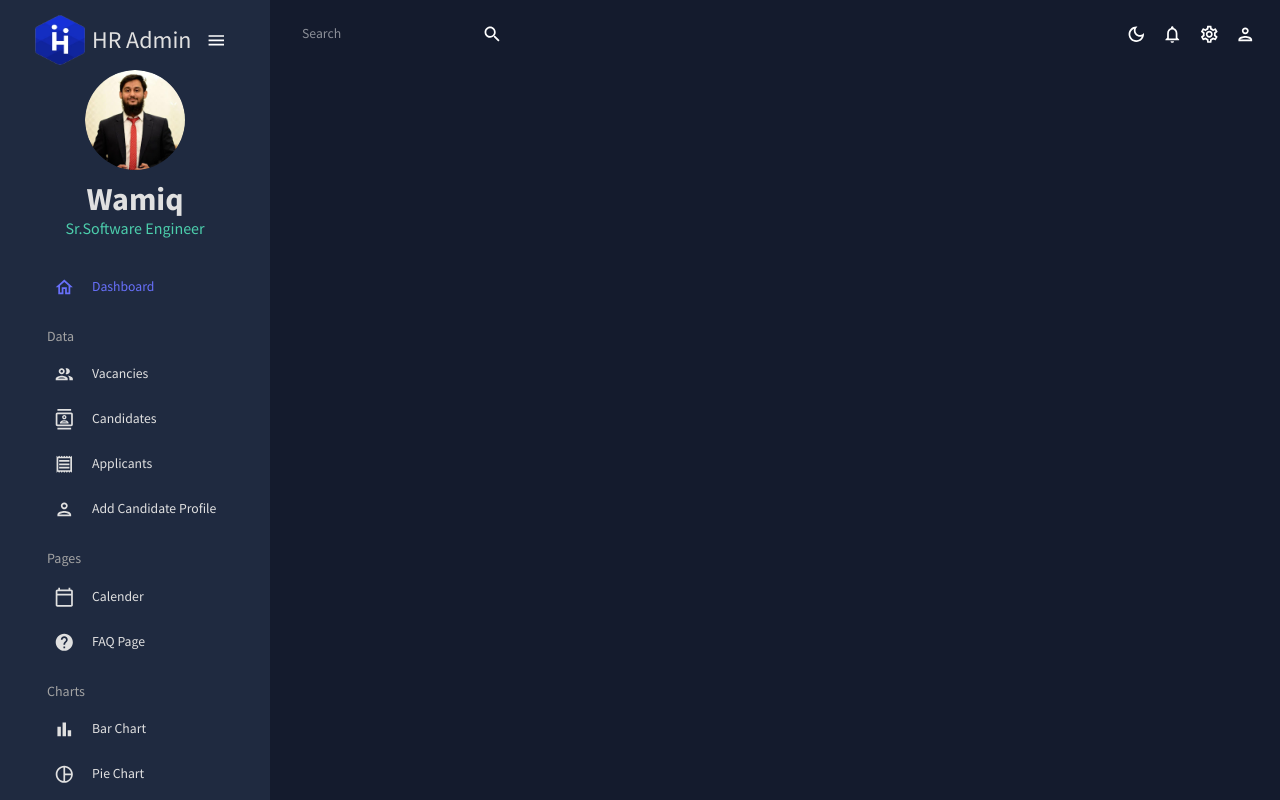
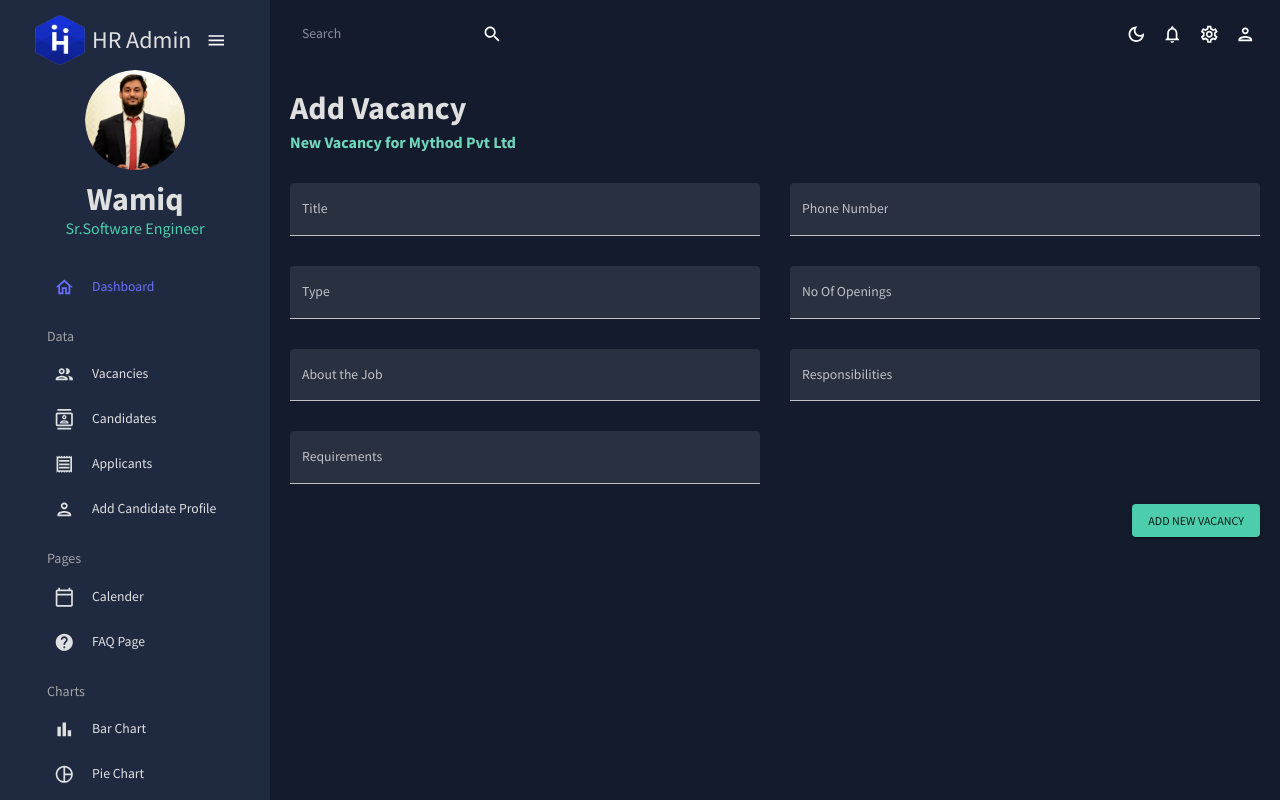
Before and after one commit to wamiqsiddiqui/hrsystem, a React (Create React App) app: page /form in a window 1280 px wide. Built offline with nearby package versions, Linux system fonts and the light colour scheme.

Commit message:
Formik Implemented

```diff
--- a/src/App.tsx
+++ b/src/App.tsx
@@ -7,7 +7,6 @@ import Dashboard from "./pages/dashboard/dashboardIndex";
 // import Invoices from "./scenes/invoices";
 // import Contacts from "./scenes/contacts";
 // import Bar from "./scenes/bar";
-// import Form from "./scenes/form";
 // import Line from "./scenes/line";
 // import Pie from "./scenes/pie";
 // import FAQ from "./scenes/faq";
@@ -16,6 +15,7 @@ import Dashboard from "./pages/dashboard/dashboardIndex";
 import { Route, Routes } from "react-router-dom";
 import { ProSidebar, Menu, MenuItem, SubMenu } from "react-pro-sidebar";
 import { Vacancies } from "./pages/vacancies/vacancyIndex";
+import Form from "./pages/form/formIndex";
 //Theme provider provides ability to provide themes to our material UI
 
 function App() {
@@ -34,7 +34,7 @@ function App() {
               <Route path="/team" element={<Vacancies />}></Route>
               {/* <Route path="/contacts" element={<Contacts />}></Route> */}
               {/* <Route path="/invoices" element={<Invoices />}></Route> */}
-              {/* <Route path="/form" element={<Form />}></Route> */}
+              <Route path="/form" element={<Form />}></Route>
               {/* <Route path="/bar" element={<Bar />}></Route> */}
               {/* <Route path="/pie" element={<Pie />}></Route> */}
               {/* <Route path="/line" element={<Line />}></Route> */}
--- a/src/pages/dashboard/dashboardIndex.tsx
+++ b/src/pages/dashboard/dashboardIndex.tsx
@@ -10,7 +10,7 @@ import {
   Typography,
   useTheme,
 } from "@mui/material";
-import "/home/wamiq/Projects/my-app/src/dashboard.css";
+import "../../dashboard.css";
 import { Header } from "../../components/Header";
 import { UploadCV } from "../../components/UploadCV";
 
--- a/src/pages/form/formIndex.tsx
+++ b/src/pages/form/formIndex.tsx
@@ -1,10 +1,82 @@
 import { Box, Button, TextField } from "@mui/material";
-import { Formik } from "formik";
+import {Formik} from 'formik';
 import * as yup from "yup";
 import useMediaQuery from "@mui/material/useMediaQuery";
 import { Header } from "../../components/Header";
+type VacancyTypes = {
+  title?: string,
+  type?: string,
+  noOfOpenings?: number
+  aboutTheJob?: string,
+  responsibilities?: string,
+  requirements?: string
+}
+const initialValues = {
+  title: '',
+  phoneNumber:'',
+  type: '',
+  noOfOpenings:'',
+  aboutTheJob:'',
+  responsibilities:'',
+  requirements:''
+}
+const phoneRegex = /^((\+[1-9]{1,4}[ -]?)|(\([0-9]{2,3}\)[ -]?)|([0-9]{2,4})[ -]?)*?[0-9]{3,4}[ -]?[0-9]{3,4}$/;
 
+const userSchema = yup.object().shape({
+  title: yup.string().required("Title is Required"),
+  phoneNumber: yup.string().matches(phoneRegex,"Invalid Phone Number").required("Phone Number is required"),
+  type: yup.string().required("Type is Required"),
+  noOfOpenings:yup.string().required("Number of Openings is Required"),
+  aboutTheJob:yup.string().required("Job Description is Required"),
+  responsibilities:yup.string().required("Responsibilities is Required"),
+  requirements:yup.string().required("Requirements is Required")
+})
 const Form = () => {
-  return <Box m={"20px"}></Box>;
+  const isNonMobile = useMediaQuery("(min-width:600px)")
+  const handleFormSubmit = (values: any) => {
+    console.log(values)
+  }
+  return <Box m={"20px"}>
+    <Header title={"Add Vacancy"} subtitle={"New Vacancy for Mythod Pvt Ltd"}></Header>
+    <Formik onSubmit={handleFormSubmit} initialValues={initialValues} validationSchema={userSchema}>
+      {({ values, errors, touched, handleBlur, handleChange, handleSubmit})=>(
+        <form onSubmit={handleSubmit}>
+          <Box display={"grid"} gap={"30px"} gridTemplateColumns={"repeat(4, minmax(0, 1fr))"}
+          sx={{"& > div":{gridColumn:isNonMobile?undefined: "span 4"}}}>
+            <TextField fullWidth variant="filled" type="text" label="Title" onBlur={handleBlur}
+            onChange={handleChange} value={values.title} name="title" error={!!touched.title && !!errors.title}
+            helperText={touched.title && errors.title} sx={{gridColumn: "span 2"}}/>
+
+            <TextField fullWidth variant="filled" type="text" label="Phone Number" onBlur={handleBlur}
+            onChange={handleChange} value={values.phoneNumber} name="phoneNumber" error={!!touched.phoneNumber && !!errors.phoneNumber}
+            helperText={touched.phoneNumber && errors.phoneNumber} sx={{gridColumn: "span 2"}}/>
+
+          <TextField fullWidth variant="filled" type="text" label="Type" onBlur={handleBlur}
+            onChange={handleChange} value={values.type} name="type" error={!!touched.type && !!errors.type}
+            helperText={touched.type && errors.type} sx={{gridColumn: "span 2"}}/>
+
+            <TextField fullWidth variant="filled" type="text" label="No Of Openings" onBlur={handleBlur}
+              onChange={handleChange} value={values.noOfOpenings} name="noOfOpenings" error={!!touched.noOfOpenings && !!errors.noOfOpenings}
+              helperText={touched.noOfOpenings && errors.noOfOpenings} sx={{gridColumn: "span 2"}}/>
+
+            <TextField fullWidth variant="filled" type="text" label="About the Job" onBlur={handleBlur}
+              onChange={handleChange} value={values.aboutTheJob} name="aboutTheJob" error={!!touched.aboutTheJob && !!errors.aboutTheJob}
+              helperText={touched.aboutTheJob && errors.aboutTheJob} sx={{gridColumn: "span 2"}}/>
+
+            <TextField fullWidth variant="filled" type="text" label="Responsibilities" onBlur={handleBlur}
+              onChange={handleChange} value={values.responsibilities} name="responsibilities" error={!!touched.responsibilities && !!errors.responsibilities}
+              helperText={touched.responsibilities && errors.responsibilities} sx={{gridColumn: "span 2"}}/>
+
+            <TextField fullWidth variant="filled" type="text" label="Requirements" onBlur={handleBlur}
+              onChange={handleChange} value={values.requirements} name="requirements" error={!!touched.requirements && !!errors.requirements}
+              helperText={touched.requirements && errors.requirements} sx={{gridColumn: "span 2"}}/>
+          </Box>
+          <Box display={"flex"}justifyContent={"end"} mt={"20px"}>
+            <Button color="secondary" type="submit" variant="contained">Add New Vacancy</Button>
+          </Box>
+        </form>
+      )}
+    </Formik>
+  </Box>;
 };
 export default Form;
--- a/src/pages/global/Sidebar.tsx
+++ b/src/pages/global/Sidebar.tsx
@@ -1,4 +1,4 @@
-import "/home/wamiq/Projects/my-app/src/App.css";
+import '../../App.css';
 import "react-pro-sidebar/dist/css/styles.css";
 import { ReactNode, useState } from "react";
 import { ProSidebar, Menu, MenuItem } from "react-pro-sidebar";
--- a/src/pages/login.tsx
+++ b/src/pages/login.tsx
@@ -1,6 +1,6 @@
 
 import { ChangeEvent, useEffect, useState } from 'react'
-import hrapp from '/home/wamiq/projects/hiringapp/src/hr.png'
+import hrapp from 'public/assets/hr.png'
 
 type formValueTypes = {
     email: string,
```
